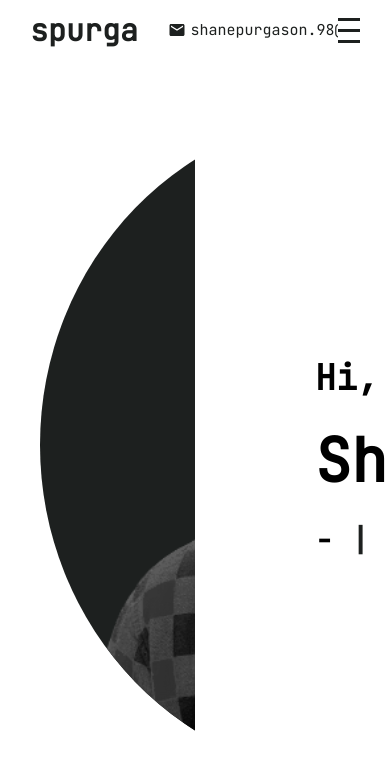
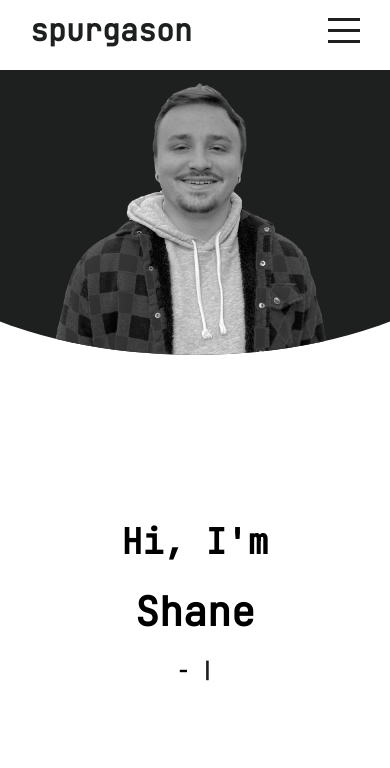
Before and after one commit to spurgason/professional-portfolio, a React (Create React App) app: page / in a window 390 px wide. Shown: the top 768 px of the page. Built offline with nearby package versions, Linux system fonts and the light colour scheme.

Commit message:
made mobile responsive

```diff
--- a/src/components/About/about.scss
+++ b/src/components/About/about.scss
@@ -4,11 +4,15 @@
     background-color: white;
     display: flex;
 
+    @include mobile {
+        flex-direction: column;
+        align-items: center;
+    }
+
     .left {
         flex: 0.5;
 
         .imgContainer {
-            width: 650px;
             width: 650px;
             margin: 40px;
             background-color: $mainColor;
@@ -17,9 +21,21 @@
             align-items: flex-end;
             justify-content: center;
 
+            @include mobile {
+                align-items: flex-start;
+                margin-top: -50px;
+
+            }
+
             img {
                 width: 100%;
+                height: 90%;
                 filter: grayscale(100%);
+
+                @include mobile {
+                    width: 50%;
+                    height: 20%;
+                }
             }
         }
     }
@@ -34,11 +50,21 @@
             display: flex;
             flex-direction: column;
             justify-content: center;
+
+            @include mobile {
+                padding-left: 0;
+                align-items: center;
+                margin-top: -50px;
+            }
         }
 
         h1 {
             font-size: 60px;
             margin: 10px 0;
+
+            @include mobile {
+                font-size: 40px;
+            }
         }
 
         h2 {
@@ -49,6 +75,10 @@
         h3 {
             font-size: 30px;
             margin: 10px 0;
+
+            @include mobile {
+                font-size: 20px;
+            }
 
             span {
                 color: $mainColor;
--- a/src/components/Contact/contact.scss
+++ b/src/components/Contact/contact.scss
@@ -3,6 +3,10 @@
 .contact {
     background-color: white;
     display: flex;
+
+    @include mobile {
+        flex-direction: column;
+    }
 
     .left {
         flex: .4;
--- a/src/components/Menu/menu.scss
+++ b/src/components/Menu/menu.scss
@@ -14,6 +14,10 @@
     justify-content: center;
     transition: all .5s ease;
 
+    @include mobile {
+        width: 200px;
+    }
+
     &.active{
         right: 0;
     }
@@ -26,6 +30,10 @@
         font-weight: 300;
         color: lightgreen;
         width: 60%;
+
+        @include mobile {
+            font-size: 22px;
+        }
 
         li {
 
--- a/src/components/Nav/nav.scss
+++ b/src/components/Nav/nav.scss
@@ -31,6 +31,10 @@
             .quickContact {
                 display: flex;
                 align-items: center;
+
+                @include mobile {
+                    display: none;
+                }
 
                 .icon {
                     font-size: 18px;
--- a/src/components/Portfolio/portfolio.scss
+++ b/src/components/Portfolio/portfolio.scss
@@ -9,6 +9,10 @@
 
     h1 {
         font-size: 50px;
+
+        @include mobile {
+            font-size: 20px;
+        }
     }
 
     ul {
@@ -16,6 +20,12 @@
         padding: 0;
         list-style: none;
         display: flex;
+
+        @include mobile {
+            flex-wrap: wrap;
+            justify-content: center;
+            margin: 10px 0;
+        }
     }
 
     .container {
@@ -25,8 +35,12 @@
         justify-content: center;
         flex-wrap: wrap;
 
+        @include mobile {
+            width: 100%;
+        }
+
         .item {
-            width: 320px;
+            width: 300px;
             height: 250px;
             border-radius: 20px;
             border: 1px solid #8B8982;
@@ -36,6 +50,11 @@
             justify-content: center;
             position: relative;
             transition: all .5s ease;
+
+            @include mobile {
+                width: 130px;
+                height: 100px;
+            }
 
             h3 {
                 position: absolute;
--- a/src/components/PortfolioMenu/portfolio-menu.scss
+++ b/src/components/PortfolioMenu/portfolio-menu.scss
@@ -6,6 +6,10 @@
     padding: 7px;
     cursor: pointer;
 
+    @include mobile {
+        margin-right: 20px;
+    }
+
     &.active{
         background-color: $mainColor;
         color: lightgreen;
--- a/src/components/Skill/skill.scss
+++ b/src/components/Skill/skill.scss
@@ -6,12 +6,26 @@
   flex-direction: column;
   align-items: center;
 
+
+  h1{
+    font-size: 50px;
+
+    @include mobile {
+      font-size: 20px;
+    }
+  }
+
   .container {
     width: 100%;
     height: 90%;
     display: flex;
     align-items: center;
     justify-content: center;
+
+    @include mobile {
+      flex-direction: column;
+      justify-content: space-between;
+    }
 
     .card {
       width: 250px;
@@ -24,17 +38,27 @@
       padding: 20px;
       margin: 0 30px;
 
+      @include mobile {
+       height: 180px;
+       margin-top: 9px;
+       margin-bottom: 5px;
+      }
+
       .top {
         display: flex;
         align-items: center;
         justify-content: center;
-
       }
 
       .bottom {
         padding: 10px;
         background-color: lightgrey;
         border-radius: 10px;
+
+        @include mobile {
+          font-size: 12px;
+          padding: 5px;
+        }
       }
     }
 
@@ -48,6 +72,12 @@
       justify-content: space-around;
       padding: 20px;
 
+      @include mobile {
+            width: 250px;
+            height: 140px;
+            margin: 1px;
+      }
+
       .top {
         display: flex;
         align-items: center;
@@ -58,6 +88,10 @@
         padding: 10px;
         background-color: lightgrey;
         border-radius: 10px;
+
+        @include mobile {
+            display: none;
+        }
       }
 
       .resume-download {
--- a/src/global.scss
+++ b/src/global.scss
@@ -1 +1,9 @@
 $mainColor: #1D201F;
+
+$width: 768px;
+
+@mixin mobile {
+    @media (max-width:#{$width}) {
+        @content
+    }
+}
```
